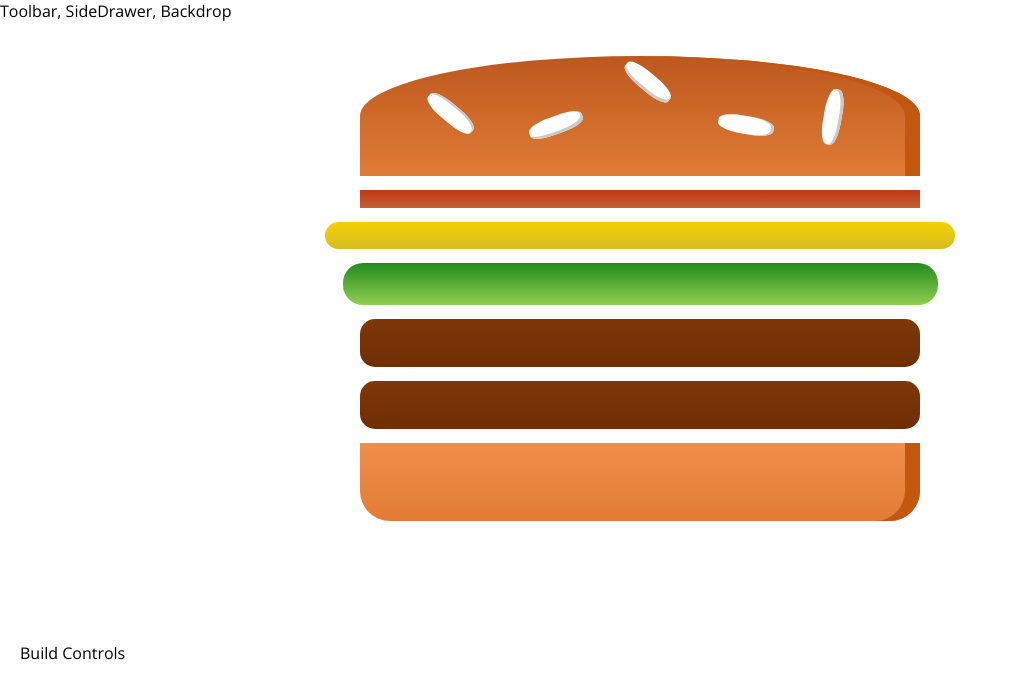
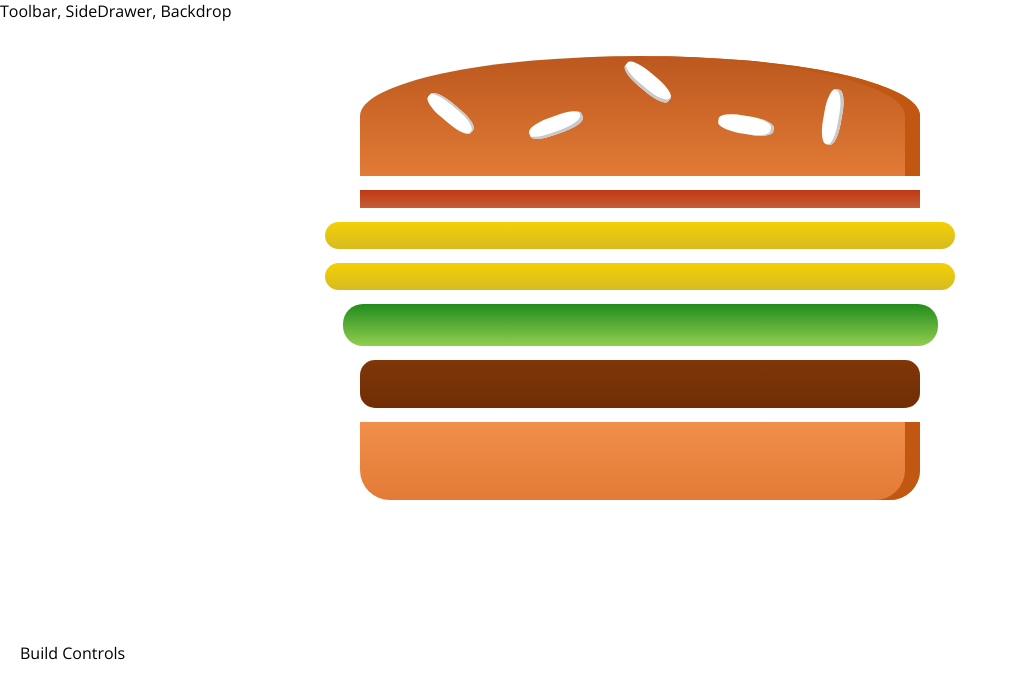
Before and after one commit to nenadpoz/burger-builder, a React (Create React App) app: page / in a window 1280 px wide. Shown: the top 698 px of the page, without its empty margins (0-1018 px from the left). Built offline with nearby package versions, Linux system fonts and the light colour scheme.

Commit message:
Fixed ingredients.

```diff
--- a/src/components/Burger/Burger.js
+++ b/src/components/Burger/Burger.js
@@ -10,7 +10,10 @@ const burger = (props) => {
   })
   return (
     <div className='Burger'>
+      <BurgerIngredient type='bread-top' />
       {transformedIngredients}
+      <BurgerIngredient type='bread-bottom' />
+
     </div>
   )
 }
--- a/src/components/Burger/BurgerIngredient/BurgerIngredient.js
+++ b/src/components/Burger/BurgerIngredient/BurgerIngredient.js
@@ -33,7 +33,9 @@ class BurgerIngredient extends Component {
       default:
         ingredient = null;
     }
-    return ingredient
+    return (
+      ingredient
+    )
   }
 }
 
--- a/src/containers/BurgerBuilder/BurgerBuilder.js
+++ b/src/containers/BurgerBuilder/BurgerBuilder.js
@@ -5,12 +5,10 @@ import Burger from '../../components/Burger/Burger';
 class BurgerBuilder extends Component {
   state = {
     ingredients: {
-      'bread-top': 1,
       bacon: 1,
-      cheese: 1,
+      cheese: 2,
       salad: 1,
-      meat: 2,
-      'bread-bottom': 1
+      meat: 1,
     }
   }
   render() {
```
